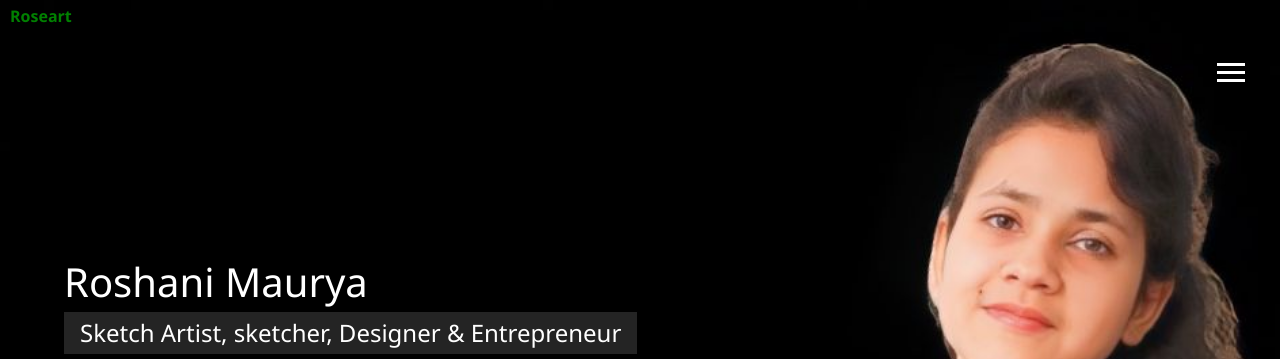
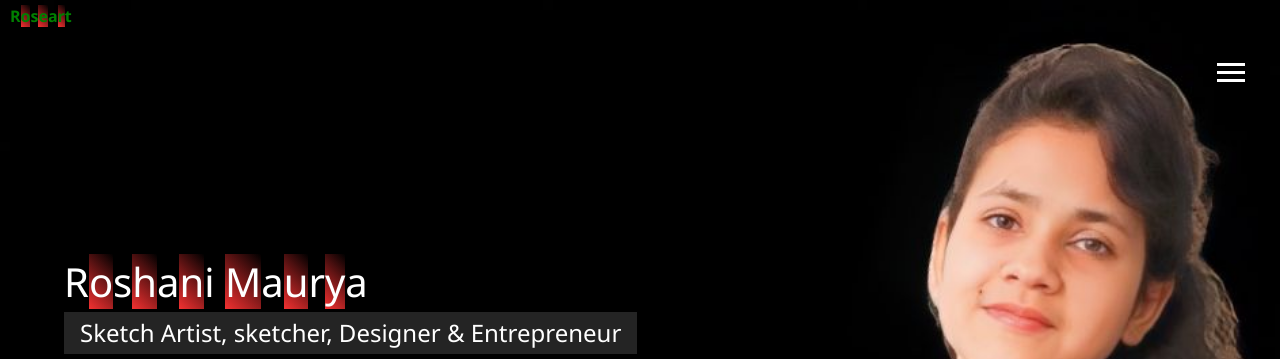
Before and after one commit to Priyanshumishra2601/firstpublishedwebsite, a plain HTML site: page index.html in a window 1280 px wide. Shown: the top 359 px of the page. Drawn offline with Linux system fonts and the light colour scheme.

Commit message:
Update main.css

```diff
--- a/main.css
+++ b/main.css
@@ -150,6 +150,9 @@
         padding-left: 10px;
         padding-top: 4px;
         font-weight: bold;
+    }
+.a1{
+      background: linear-gradient(45deg, rgb(243, 49, 49), transparent);
     }
 
   main {
```
